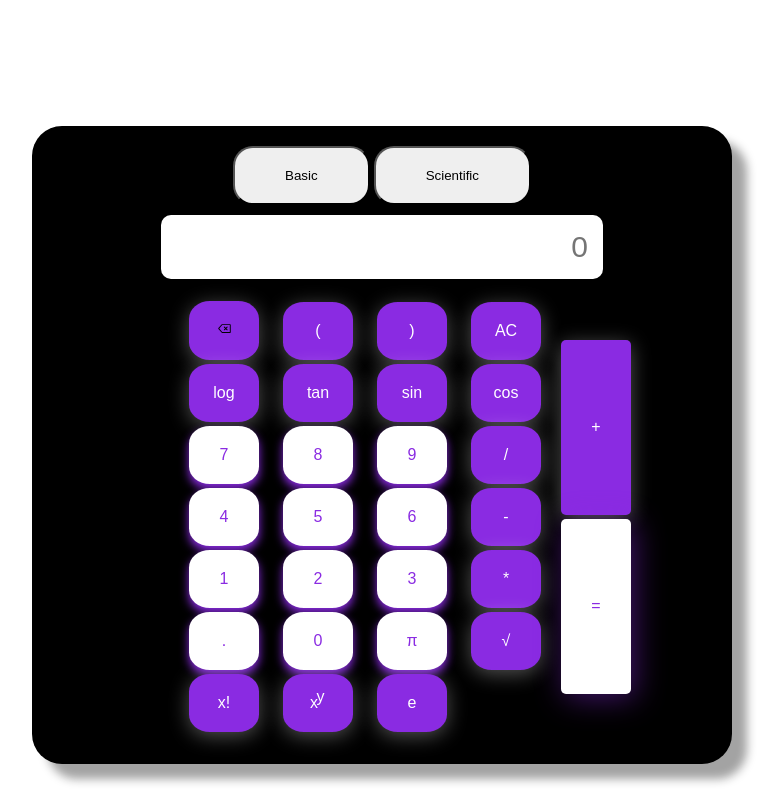
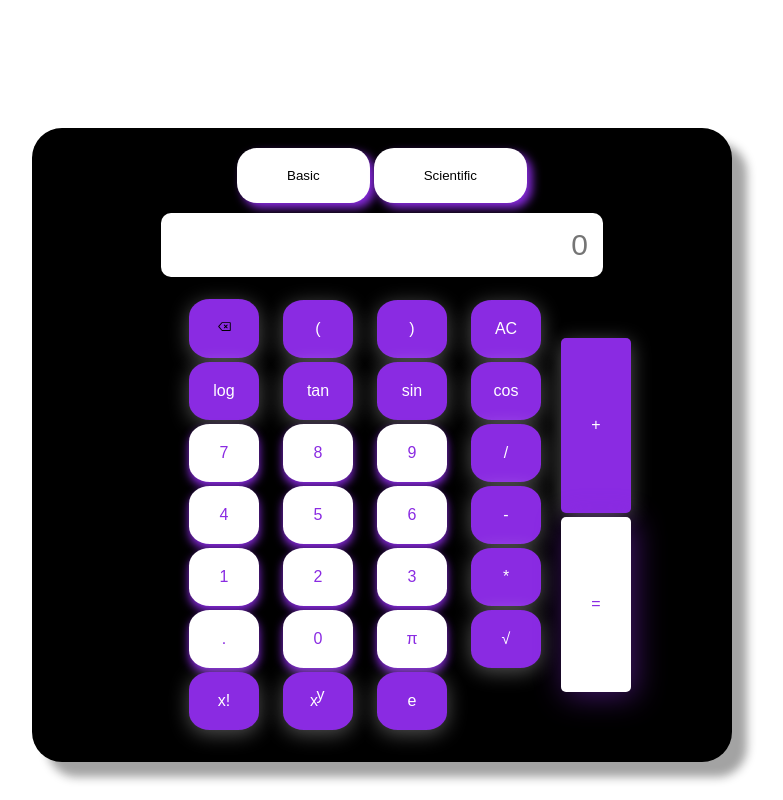
Before and after one commit to Ali8Mohammad/calculator, a plain HTML site: page index.html in a window 1280 px wide. Shown: the whole page, without its empty margins (258-1041 px from the left). Drawn offline with Linux system fonts and the light colour scheme.

Commit message:
last update

```diff
--- a/assets/CSS/style.css
+++ b/assets/CSS/style.css
@@ -30,6 +30,10 @@ body {
     padding: 20px 50px;
     border-radius: 20px;
     margin: 10px 0;
+    background-color: white !important;
+    outline: none;
+    border: none;
+    box-shadow: 5px 5px 10px blueviolet;
 }
 
 .display {
```
